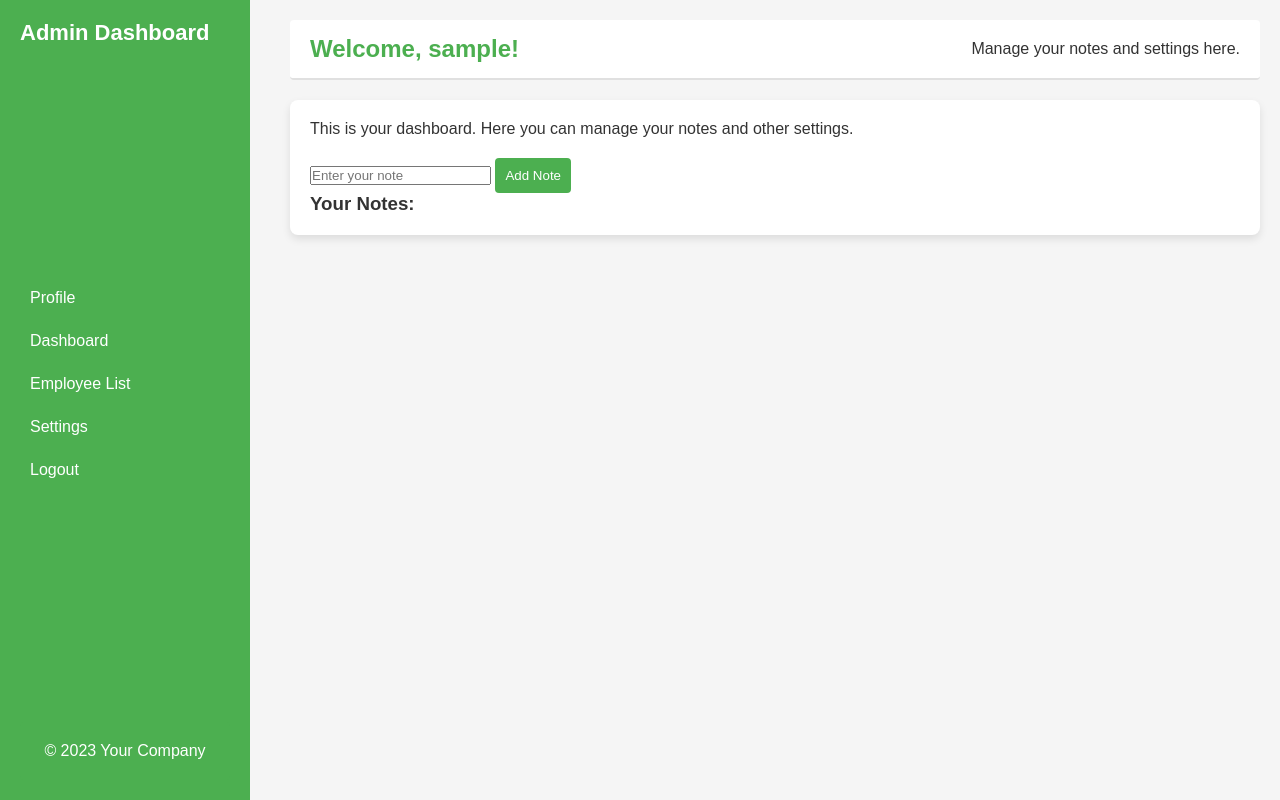
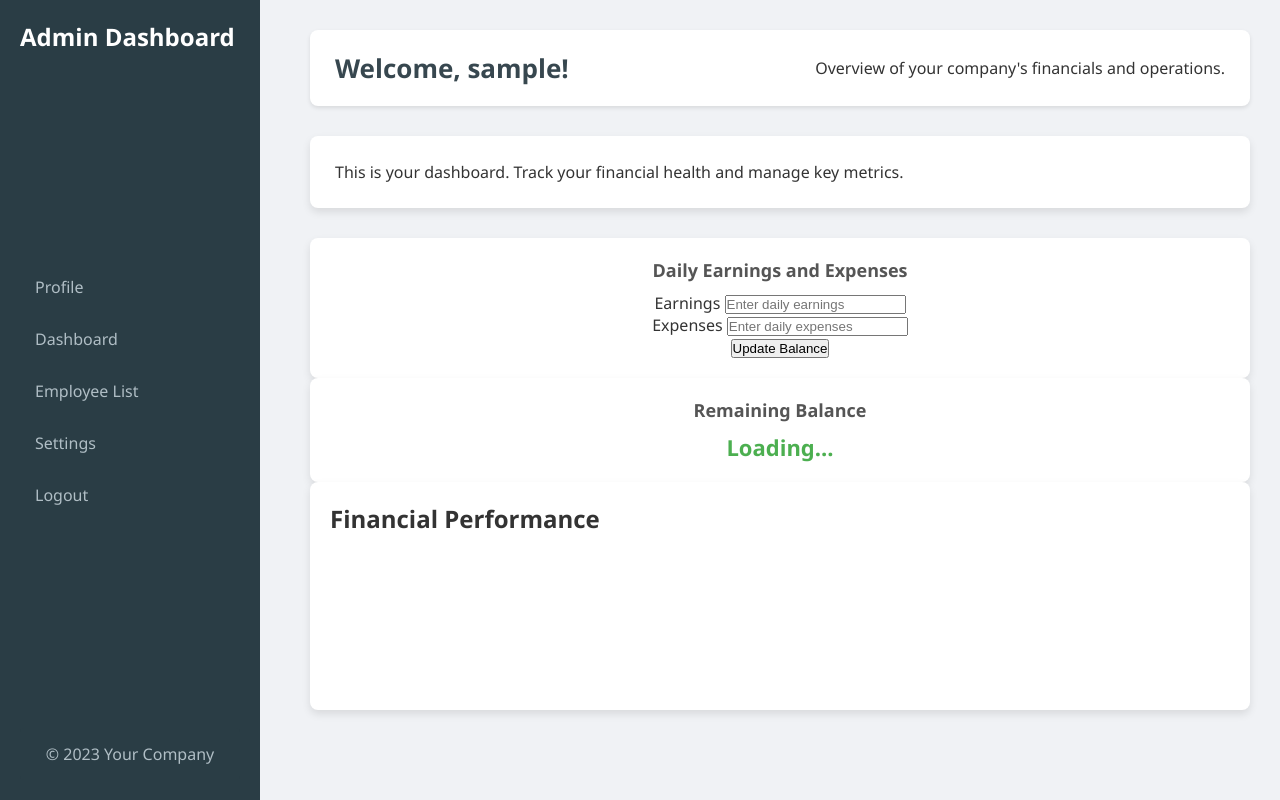
Before and after one commit to safacharfi/robotframework-project, a Flask app: page /dashboard in a window 1280 px wide. Run offline with Flask 3, Linux system fonts and the light colour scheme; the visitor is signed in with stand-in values (Sample User, id 1); a map, chart or similar area stays blank.

Commit message:
adding the moneey ya okhty

```diff
--- a/app.py
+++ b/app.py
@@ -1,4 +1,4 @@
-from flask import Flask, render_template, request, redirect, url_for, flash, session
+from flask import Flask, jsonify, render_template, request, redirect, url_for, flash, session
 
 app = Flask(__name__)
 app.secret_key = 'your_secret_key'
@@ -38,6 +38,29 @@
 @app.route('/settings')
 def settings():
     return render_template('settings.html')
+
+@app.route('/get_financial_data')
+def get_financial_data():
+    # Fetch the necessary data from your data source (e.g., database, API)
+    revenue = 100000
+    expenses = 80000
+    profit = revenue - expenses
+
+    # Prepare the quarterly data
+    quarterly_revenue = [25000, 30000, 22000, 23000]
+    quarterly_expenses = [20000, 18000, 21000, 21000]
+    quarterly_net_profit = [5000, 12000, 1000, 2000]
+
+    financial_data = {
+        'total_revenue': revenue,
+        'total_expenses': expenses,
+        'net_profit': profit,
+        'quarterly_revenue': quarterly_revenue,
+        'quarterly_expenses': quarterly_expenses,
+        'quarterly_net_profit': quarterly_net_profit
+    }
+
+    return jsonify(financial_data)
 
 @app.route('/add_employee', methods=['GET', 'POST'])
 def add_employee():
--- a/templates/dashboard.html
+++ b/templates/dashboard.html
@@ -3,7 +3,7 @@
 <head>
     <meta charset="UTF-8">
     <meta name="viewport" content="width=device-width, initial-scale=1.0">
-    <title>Dashboard</title>
+    <title>Admin Dashboard</title>
     <style>
         /* General Reset */
         * {
@@ -14,48 +14,51 @@
 
         /* Body Styling */
         body {
-            font-family: Arial, sans-serif;
+            font-family: 'Segoe UI', Tahoma, sans-serif;
+            background: #f0f2f5;
             display: flex;
             min-height: 100vh;
-            background: #f5f5f5;
             color: #333;
         }
 
         /* Sidebar Styling */
         .sidebar {
-            width: 250px;
-            background-color: #4CAF50;
+            width: 260px;
+            background: #2a3d45;
+            color: #fff;
             padding: 20px;
-            color: white;
             display: flex;
             flex-direction: column;
             justify-content: space-between;
+            height: 100vh;
             position: fixed;
-            height: 100vh;
         }
 
         .sidebar h2 {
-            font-size: 22px;
-            margin-bottom: 20px;
+            font-size: 24px;
+            font-weight: bold;
+            margin-bottom: 30px;
         }
 
         .sidebar a {
-            color: white;
+            color: #b0bec5;
             text-decoration: none;
             display: block;
-            padding: 10px;
+            padding: 10px 15px;
             border-radius: 4px;
-            margin: 5px 0;
+            margin-bottom: 10px;
+            font-size: 16px;
         }
 
         .sidebar a:hover {
-            background-color: #45a049;
+            background: #37474f;
+            color: #ffffff;
         }
 
         /* Main Content Styling */
         .main-content {
-            margin-left: 270px;
-            padding: 20px;
+            margin-left: 280px;
+            padding: 30px;
             flex-grow: 1;
         }
 
@@ -63,78 +66,71 @@
             display: flex;
             justify-content: space-between;
             align-items: center;
-            background: white;
-            padding: 15px 20px;
-            border-bottom: 2px solid #e0e0e0;
-            border-radius: 4px;
+            background: #ffffff;
+            padding: 20px 25px;
+            border-radius: 8px;
+            box-shadow: 0 2px 4px rgba(0, 0, 0, 0.1);
+            margin-bottom: 30px;
         }
 
         .main-content header h1 {
-            font-size: 24px;
+            font-size: 26px;
+            color: #37474f;
+        }
+
+        /* Welcome Section */
+        .welcome {
+            background: #ffffff;
+            padding: 25px;
+            border-radius: 8px;
+            box-shadow: 0 4px 8px rgba(0, 0, 0, 0.1);
+            margin-bottom: 30px;
+        }
+
+        /* Financial Overview */
+        .financial-overview {
+            display: flex;
+            gap: 20px;
+            margin-bottom: 30px;
+        }
+
+        .card {
+            flex: 1;
+            background: #ffffff;
+            border-radius: 8px;
+            padding: 20px;
+            box-shadow: 0 4px 8px rgba(0, 0, 0, 0.1);
+            text-align: center;
+        }
+
+        .card h5 {
+            font-size: 18px;
+            color: #555;
+            margin-bottom: 10px;
+        }
+
+        .card p {
+            font-size: 22px;
+            font-weight: bold;
             color: #4CAF50;
         }
 
-        .welcome {
-            margin-top: 20px;
-            background: white;
+        /* Chart Styling */
+        .chart-container {
+            background: #ffffff;
             padding: 20px;
             border-radius: 8px;
             box-shadow: 0 4px 8px rgba(0, 0, 0, 0.1);
         }
 
-        /* Notes Section */
-        .notes-list ul {
-            list-style-type: none;
-            padding: 0;
-        }
-
-        .notes-list li {
-            background: #fafafa;
-            margin-bottom: 10px;
-            padding: 15px;
-            border-radius: 4px;
-            display: flex;
-            justify-content: space-between;
-            align-items: center;
-            box-shadow: 0 2px 4px rgba(0, 0, 0, 0.1);
-        }
-
-        .notes-list li button, .notes-list li a {
-            background-color: #4CAF50;
-            color: white;
-            padding: 8px 12px;
-            border: none;
-            border-radius: 4px;
-            cursor: pointer;
-            text-decoration: none;
-            font-size: 14px;
-        }
-
-        .notes-list li button:hover, .notes-list li a:hover {
-            background-color: #45a049;
-        }
-
         /* Footer Styling */
         footer {
             text-align: center;
-            padding: 20px;
-            background: #4CAF50;
-            color: white;
+            padding: 15px;
+            background: #2a3d45;
+            color: #b0bec5;
             margin-top: 20px;
             border-radius: 4px;
-        }
-
-        /* Flash Messages */
-        .flash-message {
-            color: green;
-            margin: 10px 0;
-            font-size: 14px;
-        }
-
-        .flash-error {
-            color: red;
-            margin: 10px 0;
-            font-size: 14px;
         }
     </style>
 </head>
@@ -145,7 +141,7 @@
     <nav>
         <a href="{{ url_for('profile') }}">Profile</a>
         <a href="{{ url_for('dashboard') }}">Dashboard</a>
-        <a href="{{ url_for('employee_list') }}">Employee List</a>  <!-- New Link -->
+        <a href="{{ url_for('employee_list') }}">Employee List</a>
         <a href="{{ url_for('settings') }}">Settings</a>
         <a href="{{ url_for('logout') }}">Logout</a>
     </nav>
@@ -159,48 +155,111 @@
     <!-- Header -->
     <header>
         <h1>Welcome, {{ username }}!</h1>
-            <p>Manage your notes and settings here.</p>
+        <p>Overview of your company's financials and operations.</p>
     </header>
 
     <!-- Welcome Section -->
     <div class="welcome">
-            <p>This is your dashboard. Here you can manage your notes and other settings.</p>
+        <p>This is your dashboard. Track your financial health and manage key metrics.</p>
+    </div>
 
-            <!-- Flash Messages -->
-            {% with messages = get_flashed_messages() %}
-                {% if messages %}
-                    <ul>
-                    {% for message in messages %}
-                        <li class="flash-message">{{ message }}</li>
-                    {% endfor %}
-                    </ul>
-                {% endif %}
-            {% endwith %}
-
-            <!-- Add Note Form -->
-            <form method="POST" action="/add_note" style="margin-top: 20px;">
-                <input type="text" name="note" placeholder="Enter your note" required>
-                <input type="submit" value="Add Note" style="padding: 10px; background-color: #4CAF50; color: white; border: none; border-radius: 4px; cursor: pointer;">
-            </form>
-
-            <!-- Notes List -->
-            <h3>Your Notes:</h3>
-            <div class="notes-list">
-                <ul>
-                    {% for note in notes %}
-                    <li>
-                        <span>{{ note }}</span>
-                        <div>
-                            <form method="POST" action="/delete_note/{{ loop.index0 }}" style="display:inline;">
-                                <button type="submit">Delete</button>
-                            </form>
-                            <a href="{{ url_for('edit_note', note_index=loop.index0) }}">Edit</a>
+ <!-- Daily Earnings and Expenses -->
+<div class="card">
+    <h5>Daily Earnings and Expenses</h5>
+    <div class="row">
+        <div class="col-md-6">
+            <div class="form-group">
+                <label for="daily-earnings">Earnings</label>
+                <input type="number" class="form-control" id="daily-earnings" placeholder="Enter daily earnings">
             </div>
-                    </li>
-                    {% endfor %}
-                </ul>
+        </div>
+        <div class="col-md-6">
+            <div class="form-group">
+                <label for="daily-expenses">Expenses</label>
+                <input type="number" class="form-control" id="daily-expenses" placeholder="Enter daily expenses">
             </div>
         </div>
     </div>
+    <button class="btn btn-primary" id="update-balance">Update Balance</button>
+</div>
+
+<!-- Remaining Balance -->
+<div class="card">
+    <h5>Remaining Balance</h5>
+    <p id="remaining-balance">Loading...</p>
+</div>
+
+
+
+    <!-- Financial Chart Section -->
+    <div class="chart-container">
+        <h2>Financial Performance</h2>
+        <canvas id="financial-chart"></canvas>
+    </div>
+</div>
+
+<script src="https://cdn.jsdelivr.net/npm/chart.js"></script>
+<script>
+    // Initialize an empty array to store daily earnings
+    const earningsList = [];
+
+    document.getElementById('update-balance').addEventListener('click', () => {
+        // Get values from input fields
+        const dailyEarnings = parseFloat(document.getElementById('daily-earnings').value);
+        const dailyExpenses = parseFloat(document.getElementById('daily-expenses').value);
+        const remainingBalance = dailyEarnings - dailyExpenses;
+
+        // Update remaining balance display
+        document.getElementById('remaining-balance').textContent = '$' + remainingBalance.toFixed(2);
+
+        // Add daily earnings to earningsList and update the chart
+        if (!isNaN(dailyEarnings)) {
+            earningsList.push(dailyEarnings);
+            updateEarningsChart();
+        }
+    });
+
+    // Function to update the chart with new data
+    function updateEarningsChart() {
+        // Create or update the chart
+        const ctx = document.getElementById('financial-chart').getContext('2d');
+
+        // Destroy previous chart instance if it exists
+        if (window.earningsChart) window.earningsChart.destroy();
+
+        window.earningsChart = new Chart(ctx, {
+            type: 'line',
+            data: {
+                labels: Array.from({ length: earningsList.length }, (_, i) => `Day ${i + 1}`),
+                datasets: [{
+                    label: 'Daily Earnings',
+                    data: earningsList,
+                    backgroundColor: 'rgba(76, 175, 80, 0.2)',
+                    borderColor: '#4CAF50',
+                    fill: true,
+                    tension: 0.4
+                }]
+            },
+            options: {
+                responsive: true,
+                scales: {
+                    y: {
+                        beginAtZero: true,
+                        ticks: {
+                            callback: (value) => '$' + value.toLocaleString()
+                        }
+                    }
+                },
+                plugins: {
+                    legend: {
+                        position: 'top'
+                    }
+                }
+            }
+        });
+    }
+</script>
+
+
 </body>
 </html>
```
Also changed, not shown: log.html (+5 -5 lines), output.xml (+230 -62 lines), report.html (+5 -5 lines), selenium-screenshot-34.png (added), selenium-screenshot-35.png (added), selenium-screenshot-36.png (added), selenium-screenshot-37.png (added), 1 other file. Lines whose indentation alone changed are shown as unchanged.
